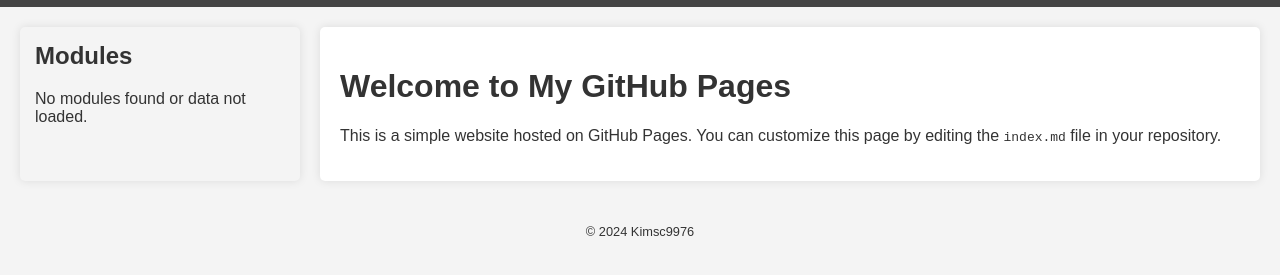
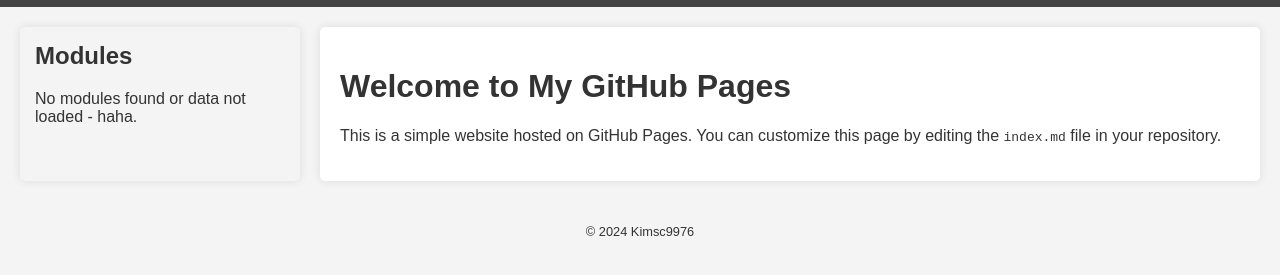
Before and after one commit to Kimsc9976/Kimsc9976.github.io, a Jekyll site: the page built from index.md, in a window 1280 px wide. Shown: the part 127-402 px from the top of the page. Built offline with Jekyll 4.4.1, drawn with Linux system fonts in a browser that asks for light colours.

```diff
--- a/_includes/sidebar.html
+++ b/_includes/sidebar.html
@@ -14,7 +14,7 @@
         </li>
         {% endfor %}
         {% else %}
-        <li>No modules found or data not loaded.</li>
+        <li>No modules found or data not loaded - haha.</li>
         {% endif %}
     </ul>
 </aside>
```
Also changed, not shown: .github/workflows/jekyll.yml.
